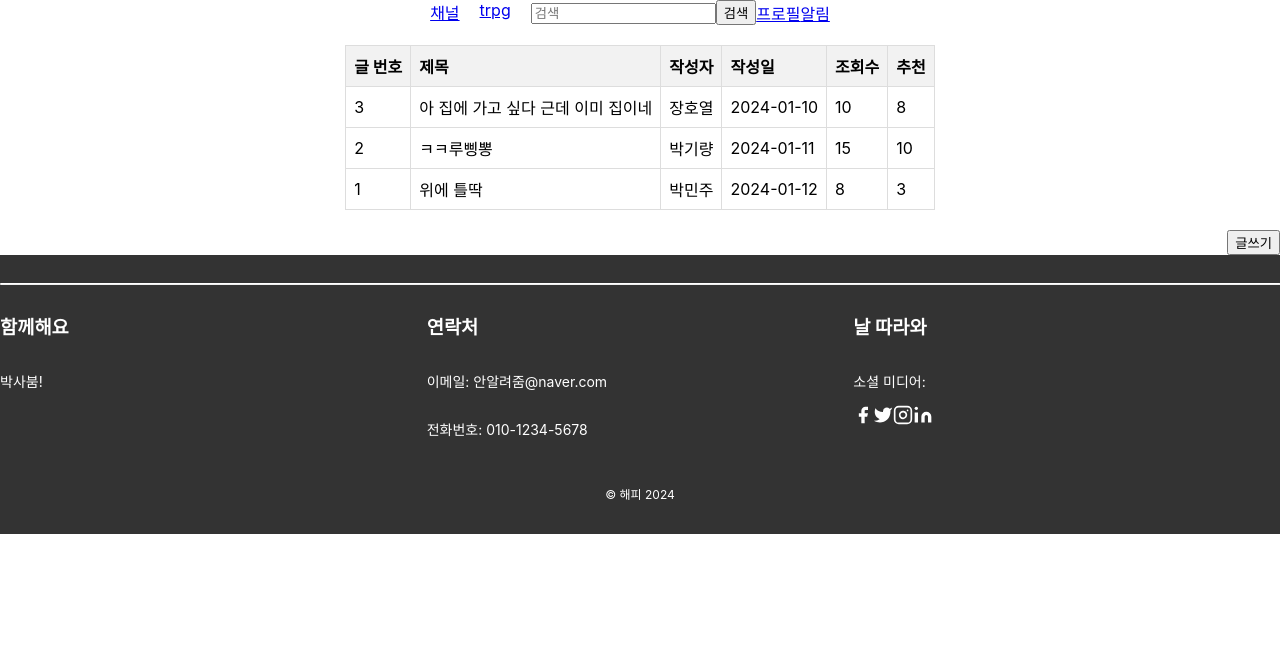
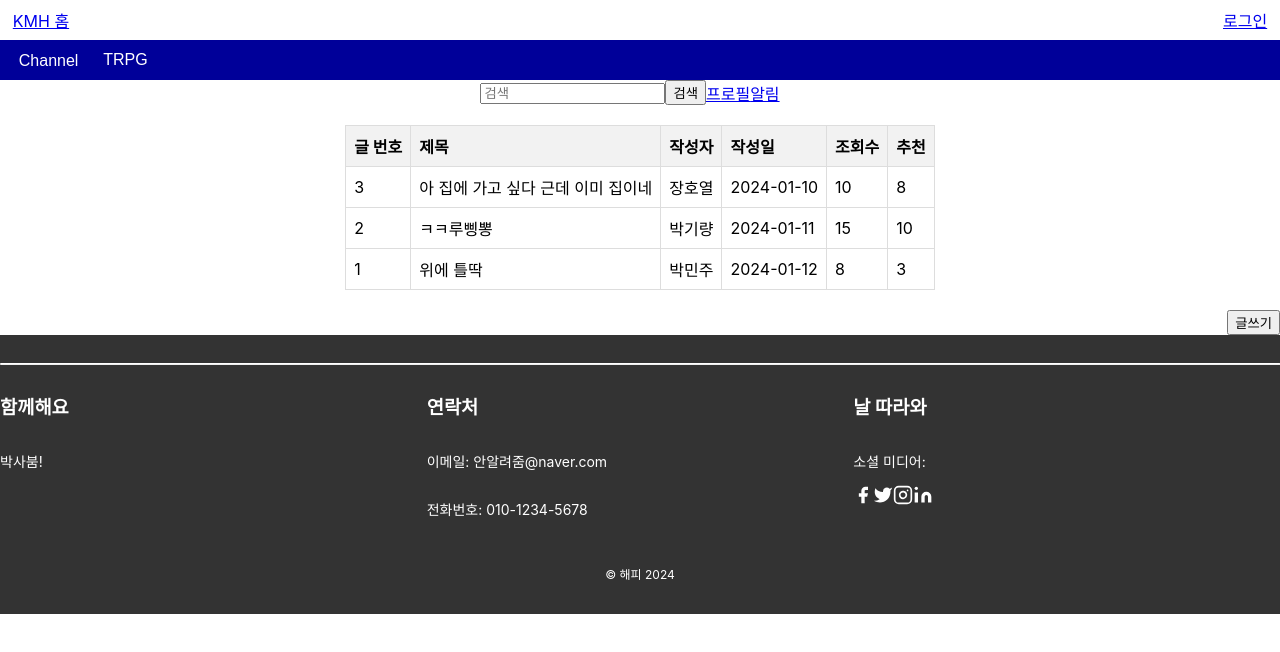
Before and after one commit to pkun2/kmh, a React (Create React App) app in the folder src/main/frontend/: page /home in a window 1280 px wide. Shown: the top 652 px of the page. Built offline with nearby package versions, Linux system fonts and the light colour scheme.

Commit message:
1.15 Dinner

```diff
--- a/src/main/frontend/src/components/CommonButton.js
+++ b/src/main/frontend/src/components/CommonButton.js
@@ -1,6 +1,7 @@
 import React from "react"
 const CommonButton = ({handleClick, items, styles, fonts}) => {
-    const combinedStyles = {...styles, ...fonts}
+
+    const combinedStyles = {border: "none", cursor: "pointer", ...styles, ...fonts}
 
     return (
         <>
--- a/src/main/frontend/src/components/DropDownBox.js
+++ b/src/main/frontend/src/components/DropDownBox.js
@@ -1,7 +1,51 @@
-import React from "react";
+import React, { useState } from "react";
 
-const DropDownBox = () => {
+const DropDownBox = ({handleClick, items, boxStyles, dropStyles, boxFonts, dropsFonts}) => {
+    const [isHovering, setIsHovering] = useState(false);
 
+    const inStyles = {
+        dropdown: {
+            position: 'relative',
+            display: 'inline-block',
+        },
+        dropbtn: {
+            backgroundColor: "#000099",
+            color: 'white',
+            fontSize: '16px',
+            border: 'none',
+            cursor: 'pointer',
+            ...boxStyles,
+            boxFonts
+        },
+        dropdownContent: {
+            display: isHovering ? 'block' : 'none',
+            position: 'absolute',
+            backgroundColor: '#f9f9f9',
+            minWidth: '160px',
+            boxShadow: '0px 8px 16px 0px rgba(0,0,0,0.2)',
+            zIndex: 1
+        },
+        link: {
+            color: 'black',
+            padding: '12px 16px',
+            textDecoration: 'none',
+            display: 'block'
+        }
+    };
+
+    return (
+        <div style={inStyles.dropdown}
+             onMouseEnter={() => setIsHovering(true)}
+             onMouseLeave={() => setIsHovering(false)}
+        >
+            <button style={inStyles.dropbtn}>Channel</button>
+            <div style={inStyles.dropdownContent}>
+                <a href="#" style={inStyles.link}>Link 1</a>
+                <a href="#" style={inStyles.link}>Link 2</a>
+                <a href="#" style={inStyles.link}>Link 3</a>
+            </div>
+        </div>
+    );
 }
 
 export default DropDownBox;
--- /dev/null
+++ b/src/main/frontend/src/components/SearchBox.js
@@ -0,0 +1,18 @@
+import React from "react";
+
+const SearchBox = () => {
+
+    const inStyels = {
+
+    }
+
+    return (
+        <>
+            <div>
+
+            </div>
+        </>
+    )
+}
+
+export default SearchBox;
--- a/src/main/frontend/src/components/index.js
+++ b/src/main/frontend/src/components/index.js
@@ -2,6 +2,6 @@ import CommonButton from "./CommonButton";
 import TextInput from "./TextInput";
 import SignUpMenu from "./SignUpMenu"
 import DropDownBox from "./DropDownBox";
+import SearchBox from "./SearchBox";
 
-
-export { CommonButton, TextInput, SignUpMenu, DropDownBox }
+export { CommonButton, TextInput, SignUpMenu, DropDownBox, SearchBox }
--- a/src/main/frontend/src/pages/header.js
+++ b/src/main/frontend/src/pages/header.js
@@ -1,10 +1,15 @@
 import React, { useState } from 'react';
 import { Link, useNavigate } from 'react-router-dom';
+import { DropDownBox, SearchBox, CommonButton } from "../components"; // 드롭다운 메뉴, 검색 박스, 일반 버튼
 
 export default function Header() {
   const [isLogin, setLogin] = useState(true);
+  const [channelList, setChannelList] = useState([
+      {key: "channel1", value: "민주킹만만세"},
+      {key: "channel2", value: "vvZI존호열vv"},
+      {key: "chennel3", value: "박기량변태"}
+  ]); // DB 에서 가져올 채널 리스트
   const [searchInput, setSearchInput] = useState('');
-
   const navigate = useNavigate();
 
   const handleSearchSubmit = (e) => {
@@ -13,15 +18,56 @@ export default function Header() {
     navigate(`./search?q=${searchInput}`);
   };
 
+  const handleChannel = () => {
+      console.log("채널 클릭함");
+  }
+
+  const handleTRPG = () => {
+      console.log("TRPG 클릭함");
+  }
+
   return (
+      <>
+        <div
+            style = {{
+              display: "flex",
+              alignItems: "center",
+              justifyContent:"space-between",
+              width: "98vw",
+              height: "5vh",
+            }}
+        >
+          <Link to="./home">KMH 홈</Link>
+          <SearchBox
+
+          />
+          <Link to="./login">로그인</Link>
+        </div>
+        <div
+            style= {{
+                display: "flex",
+                alignItems: "center",
+                width: "98vw",
+                height: "5vh",
+                backgroundColor: "#000099",
+                paddingRight: "1vw",
+                paddingLeft: "1vw",
+            }}
+        >
+            <DropDownBox
+                items = {{title: "Channel", list: channelList}}
+                handleClick = {handleChannel}
+            />
+            <div style = {{width:"1vw"}}></div>
+            <CommonButton
+                handleClick = {() => handleTRPG()}
+                items = {{title: "TRPG"}}
+                styles={{backgroundColor: '#000099'}}
+                fonts={{color: "white", fontSize: '100%'}}
+            />
+        </div>
         <nav>
           <ul className="nav-list">
-        <li>
-          <Link to="/channel">채널</Link>
-        </li>
-        <li>
-          <Link to="/trpg">trpg</Link>
-        </li>
             <li className="search-profile-notice">
               <form onSubmit={handleSearchSubmit}>
                 <input
@@ -45,5 +91,6 @@ export default function Header() {
             </li>
           </ul>
         </nav>
+      </>
   );
 }
--- a/src/main/frontend/src/pages/login/Login.js
+++ b/src/main/frontend/src/pages/login/Login.js
@@ -68,8 +68,8 @@ const LoginPage = () => {
                     <CommonButton
                         handleClick={handleLogin}
                         items={{title: "로그인"}}
-                        styles={{width: 304, height: 50, backgroundColor: '#000099', color: 'white', border: 'none'}}
-                        fonts={{fontSize: '25px', fontWeight: 'bold'}}
+                        styles={{width: 304, height: 50, backgroundColor: '#000099'}}
+                        fonts={{color: "white", fontSize: '25px', fontWeight: 'bold'}}
                     />
                     <div style={{marginTop: 10, width: 304, height: 1, backgroundColor: "black"}}>
                     </div>
--- a/src/main/frontend/src/styles/styles.js
+++ b/src/main/frontend/src/styles/styles.js
@@ -0,0 +1,4 @@
+const styles = {
+
+}
+export default styles;
```
Lines whose indentation alone changed are shown as unchanged.
